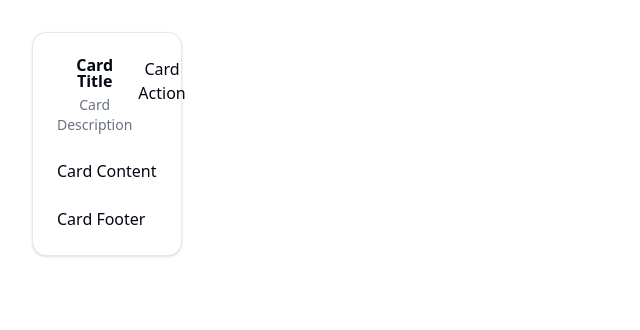
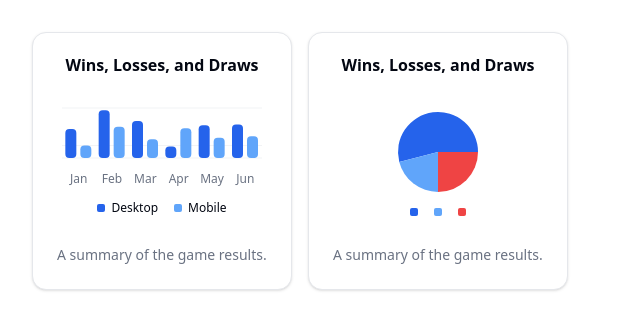
Before and after one commit to Chess-Chunks/chesslab, a React (Vite) app: page / in a window 1280 px wide. Shown: the top 330 px of the page, without its empty margins (0-640 px from the left). Built offline with nearby package versions, Linux system fonts and the light colour scheme.

Commit message:
feat(ui): temporarily add InsightCards to entry-point

```diff
--- a/src/App.tsx
+++ b/src/App.tsx
@@ -1,36 +1,21 @@
-import { useState } from "react";
-import reactLogo from "./assets/react.svg";
-import viteLogo from "/vite.svg";
 import "./App.css";
-
-import {
-  Card,
-  CardAction,
-  CardContent,
-  CardDescription,
-  CardFooter,
-  CardHeader,
-  CardTitle,
-} from "@/components/ui/card";
+import { InsightCard } from "./components/ui/insight-card";
+import { InteractiveBarChart } from "./components/ui/interactive-bar-chart";
+import { InteractivePieChart } from "./components/ui/interactive-pie-chart";
 
 function App() {
-  const [count, setCount] = useState(0);
-
   return (
-    <div className="flex flex-row flex-wrap gap-2">
-      <Card className="">
-        <CardHeader>
-          <CardTitle>Card Title</CardTitle>
-          <CardDescription>Card Description</CardDescription>
-          <CardAction>Card Action</CardAction>
-        </CardHeader>
-        <CardContent>
-          <p>Card Content</p>
-        </CardContent>
-        <CardFooter>
-          <p>Card Footer</p>
-        </CardFooter>
-      </Card>
+    <div className="flex flex-row flex-wrap gap-4">
+      <InsightCard
+        name="Wins, Losses, and Draws"
+        description="A summary of the game results."
+        chart={<InteractiveBarChart />}
+      />
+      <InsightCard
+        name="Wins, Losses, and Draws"
+        description="A summary of the game results."
+        chart={<InteractivePieChart />}
+      />
     </div>
   );
 }
```
